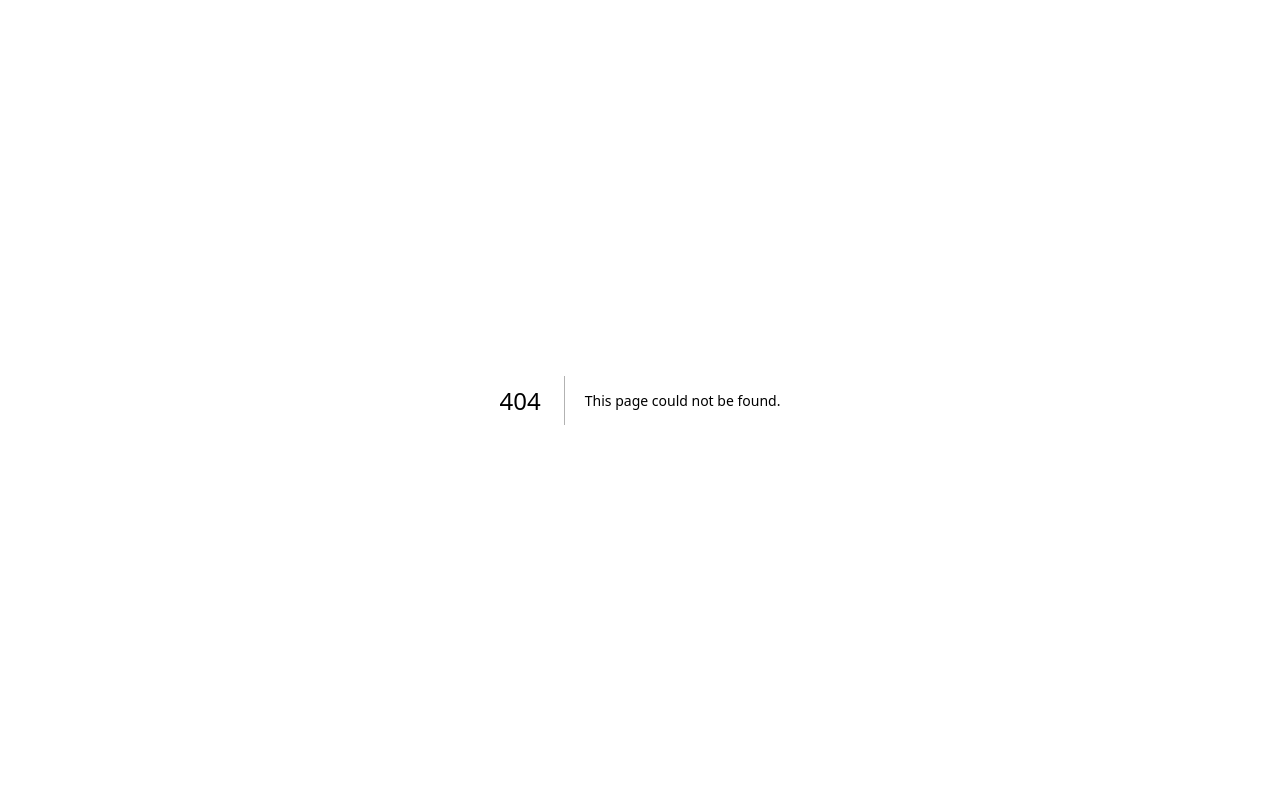
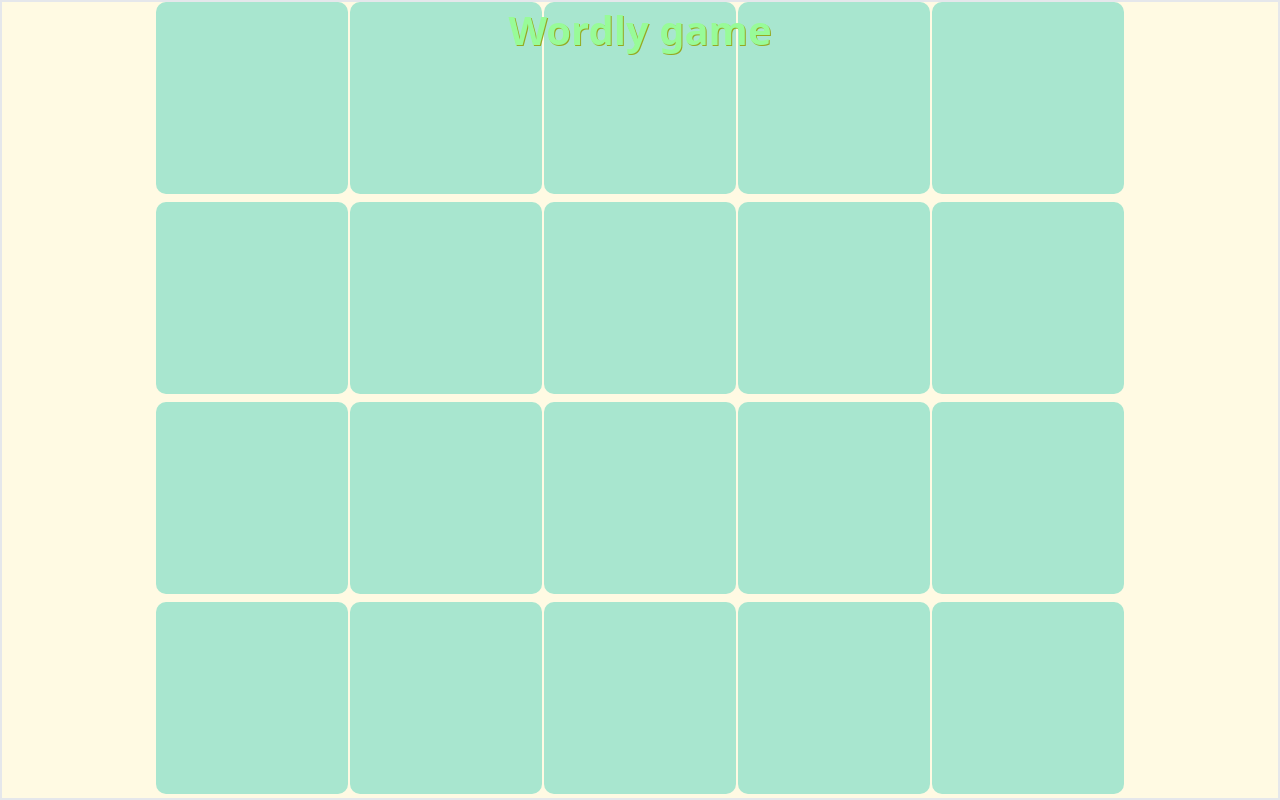
Before and after one commit to Roshan2022Anand/Play_me, a Next.js app: page /wordly-game in a window 1280 px wide. Before the commit this address had no page. Built offline with nearby package versions, Linux system fonts and the light colour scheme.

Commit message:
Made the stucture of the wordly game

```diff
--- a/app/GamePg/page.js
+++ b/app/GamePg/page.js
@@ -48,6 +48,12 @@ const page = () => {
           <p className={styles["link-txt"]}>Memory game</p>
         </div>
 
+        {/* Wordly-game-card */}
+        <div className={styles['game-card']} onClick={() => { goToSelectedGamesPage("/wordly-game") }}>
+          <img src='' className={styles.img} />
+          <p className={styles["link-txt"]}>Wordly game</p>
+        </div>
+
         {/* the 2048 game */}
         <div className={styles['game-card']} onClick={() => { goToSelectedGamesPage("/The2048") }}>
           <img src='\' alt='img' className={styles.img} />
--- a/app/Memory-game/page.js
+++ b/app/Memory-game/page.js
@@ -136,11 +136,11 @@ const page = () => {
     return (
         <>
             <Screen />
-            <div className='w-screen h-screen flex flex-col justify-evenly items-center border-2'>
+            <main className='w-screen h-screen flex flex-col justify-evenly items-center border-2'>
                 <header className='absolute top-0'>Memory game</header>
 
                 {(startGameState == 0) ? <Menu start={shuffelCards} /> :
-                    <main className='w-screen h-[85vh] flex items-center justify-between'>
+                    <section className='w-screen h-[85vh] flex items-center justify-between'>
                         <div className={styles['cards-board']} style={{ pointerEvents: cardEvents ? 'auto' : 'none' }}>
                             {allCards.map((ele, index) => {
                                 return (
@@ -183,9 +183,8 @@ const page = () => {
                                 }}>
                                 {playerTwoScore}</div>
                         </div>
-                    </main>}
-            </div>
-
+                    </section>}
+            </main>
         </>
     )
 }
--- a/app/globals.css
+++ b/app/globals.css
@@ -12,7 +12,14 @@
   --nav-color: #A8E6CF;
   --btn-txt-color: #FFFFFF;
   --link-color: #FFA07A;
-  --footer-color: #F08080;
+
+
+
+
+
+
+
+  : #F08080;
 }
 
 
--- /dev/null
+++ b/app/wordly-game/page.js
@@ -0,0 +1,120 @@
+"use client"
+import React, { useContext, useEffect, useRef, useState } from 'react'
+import { MyContext } from '@/Helper/Context'
+import { Search } from 'lucide-react';
+import axios from 'axios';
+import gsap from 'gsap';
+import styles from "./wordly.module.css"
+
+const page = () => {
+
+  //context API
+  const { screenUp, waitExc, startGameState, setstartGameState } = useContext(MyContext);
+
+  const [answer, setanswer] = useState("");
+  const [starTyping, setstarTyping] = useState(true);
+  const inputRef = useRef();
+
+  const srchWords = async () => {
+    const srchWord = inputRef.current.value;
+    if (!srchWord) return;
+
+    const resOne = await axios.get(`https://api.datamuse.com/words?rel_jjb=${srchWord}`)
+
+    if (resOne.data.lenght == 0) {
+      inputRef.current.value = "Write something meaningfull";
+      return
+    }
+
+    const resTwo = await axios.get(`https://api.datamuse.com/words?ml=${srchWord}`)
+    const randomWordArr = [];
+    resTwo.data.map((ele) => {
+      if (ele.word.split('').length == 5)
+        randomWordArr.push(ele.word)
+    })
+    setanswer(randomWordArr[gsap.utils.random(0, randomWordArr.length, 1)]);
+    setstarTyping(true);
+  }
+
+  useEffect(() => {
+    screenUp();
+    setstartGameState(0)
+  }, [])
+  // https://api.datamuse.com/words?rel_jjb=(anyword)
+  // https://api.datamuse.com/words?ml=(anyword) ->to find words
+
+  document.querySelectorAll('.ans-input').forEach(input => {
+    input.setAttribute('maxlength', '1');
+    input.setAttribute('pattern', '[A-Za-z]');
+    input.setAttribute('title', 'Please enter a single letter');
+  });
+
+  return (
+    <>
+      {/* <Screen /> */}
+      <main className='w-screen h-screen flex flex-col justify-evenly items-center border-2'>
+        <header className='absolute top-0'>Wordly game</header>
+
+        {/* {(startGameState == 0) ? <Menu start={null}/> :
+          <section className='w-screen h-[85vh] flex items-center justify-between'>
+
+          </section>} */}
+
+        <section>
+          {
+            !starTyping ? <div className='border-2 border-[#333333] rounded-xl px-3 flex ' >
+              <input type='text' placeholder='Type any thing' className=' bg-transparent outline-none' ref={inputRef} />
+              <button onClick={srchWords}><Search /></button>
+            </div> :
+              <section className='flex flex-col gap-2'>
+
+                <div className={styles['input-box-container']}>
+                  <input type='text' className='ans-input' />
+                  <input type='text' className='ans-input' />
+                  <input type='text' className='ans-input' />
+                  <input type='text' className='ans-input' />
+                  <input type='text' className='ans-input' />
+                </div>
+
+                <div className={styles['input-box-container']}>
+                  <input type='text' className='ans-input' />
+                  <input type='text' className='ans-input' />
+                  <input type='text' className='ans-input' />
+                  <input type='text' className='ans-input' />
+                  <input type='text' className='ans-input' />
+                </div>
+
+                <div className={styles['input-box-container']}>
+                  <input type='text' className='ans-input' />
+                  <input type='text' className='ans-input' />
+                  <input type='text' className='ans-input' />
+                  <input type='text' className='ans-input' />
+                  <input type='text' className='ans-input' />
+                </div>
+
+                <div className={styles['input-box-container']}>
+                  <input type='text' className='ans-input' />
+                  <input type='text' className='ans-input' />
+                  <input type='text' className='ans-input' />
+                  <input type='text' className='ans-input' />
+                  <input type='text' className='ans-input' />
+                </div>
+
+                <div className={styles['input-box-container']}>
+                  <input type='text' />
+                  <input type='text' />
+                  <input type='text' />
+                  <input type='text' />
+                  <input type='text' />
+                </div>
+
+              </section>
+          }
+        </section>
+
+      </main>
+    </>
+  )
+}
+
+export default page
--- /dev/null
+++ b/app/wordly-game/wordly.module.css
@@ -0,0 +1,23 @@
+.input-box-container {
+    display: flex;
+    gap: 2px;
+
+    &>input {
+        border-radius: 10px;
+        width: 15vw;
+        height: 15vw;
+        background-color: var(--nav-color);
+        color: var(--footer-color);
+        text-align: center;
+        vertical-align: center;
+    }
+}
+
+/* --bg-color: #fffae3;
+ --text-color: #333333;
+ --btn-color: #A8E6CF;
+ --btn-hover-color: #98FB98;
+ --nav-color: #A8E6CF;
+ --btn-txt-color: #FFFFFF;
+ --link-color: #FFA07A;
+ --footer-color: #F08080; */
--- a/package.json
+++ b/package.json
@@ -10,6 +10,7 @@
   },
   "dependencies": {
     "@gsap/react": "^2.1.1",
+    "axios": "^1.7.7",
     "gsap": "^3.12.5",
     "lucide-react": "^0.454.0",
     "next": "^14.2.16",
```
Also changed, not shown: 1 other file (tests, documents, lock files or other folders).
